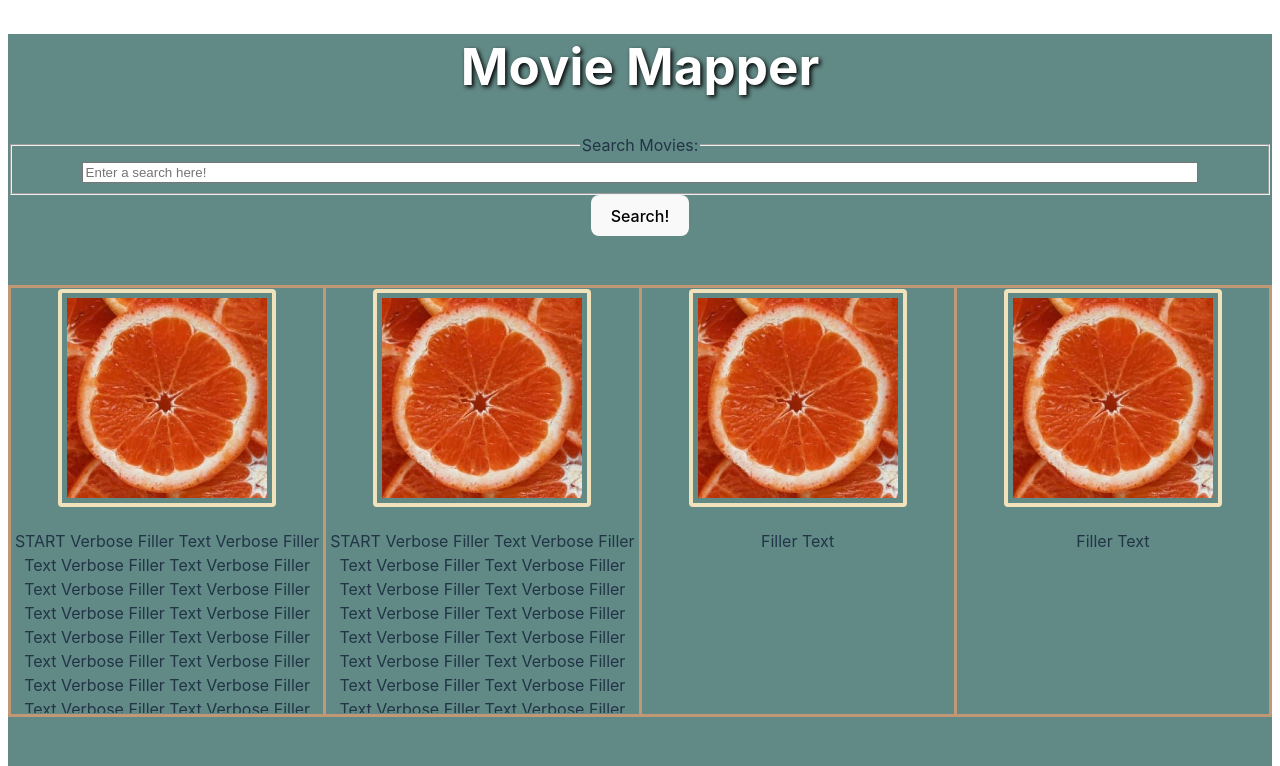
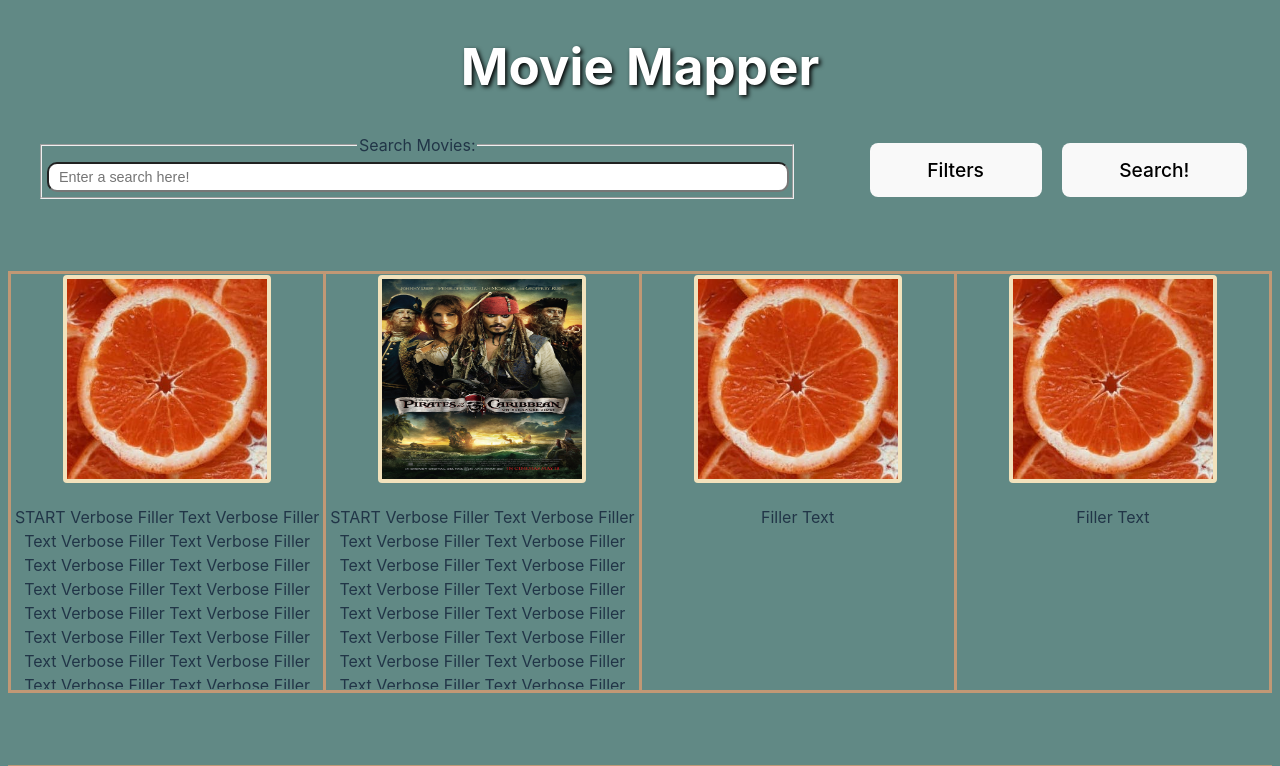
Before and after one commit to cs0320-f23/term-project-juranta-rlyang-behorne-Jokwanin, a React (Vite) app in the folder FrontEnd/: page / in a window 1280 px wide. Shown: the top 766 px of the page. Built offline with nearby package versions, Linux system fonts and the light colour scheme.

Commit message:
added images and visual features

```diff
--- a/FrontEnd/index.html
+++ b/FrontEnd/index.html
@@ -8,7 +8,8 @@
 <html lang="en">
 <head>
     <meta charset="UTF-8">
-    <title>Mock</title>
+    <title>Movie Mapper</title>
+    <link rel="Mapper icon" href="/images/MovieMapperPic.png" type="image/png">
     <link rel="stylesheet" href="src/styles/main.css" type="text/css">
 </head>
 <body>
--- a/FrontEnd/src/components/App.tsx
+++ b/FrontEnd/src/components/App.tsx
@@ -1,5 +1,5 @@
 import '../styles/App.css';
-import REPL from './SearcherParts/Searcher';
+import Searcher from './SearcherParts/Searcher';
 
 /**
  * This is the highest level component!
@@ -7,12 +7,12 @@ import REPL from './SearcherParts/Searcher';
 function App() {
   return (
     <div className="App">
-      <p className="Movie Mapper"
+      <div className="Movie Mapper"
       aria-lable = "Header for Movie Mapper"
       aria-description = "Movie Searcher">
         <h1 className="App-header"> Movie Mapper</h1>
-      </p>
-      <REPL />
+      </div>
+      <Searcher />
     </div>
   );
 }
--- a/FrontEnd/src/components/SearcherParts/MovieInput.tsx
+++ b/FrontEnd/src/components/SearcherParts/MovieInput.tsx
@@ -6,7 +6,7 @@ import { ControlledInput } from '../Helper/HelperObjects/ControlledInput';
  * Represents the input field for the Read-Eval-Print Loop (REPL) interface.
  * Allows users to input commands, execute them, and display the output.
  */
-interface REPLInputProps{
+interface MovieInputProps{
   modeB: boolean,
 
   history: Obby[], // a list of string tuples with the command/input and output (or maybe can just be string[]) to be mapped
@@ -16,7 +16,7 @@ interface REPLInputProps{
   currentFile: string[][];
 }
 
-export function REPLInput(props : REPLInputProps) {
+export function MovieInput(props : MovieInputProps) {
   // React manages state in your webapp.
 
   // Manages the contents of the input box
@@ -51,7 +51,7 @@ export function REPLInput(props : REPLInputProps) {
    * breaks down this component into smaller components
    */
   return (
-    <div className="repl-input">
+    <div className="form-container">
       {/* This is a comment within the JSX. Notice that it's a TypeScript comment wrapped in
             braces, so that React knows it should be interpreted as TypeScript */}
       {/* I opted to use this HTML tag; you don't need to. It structures multiple input fields
@@ -67,6 +67,14 @@ export function REPLInput(props : REPLInputProps) {
           onKeyDown={handleEnterKeyPress}
         />
       </fieldset>
+      <div className="button-container">
+        <button
+          aria-label="Filters Button"
+          aria-description="Click this button to show Filters"
+          onClick={() => handleSubmit(commandString)}
+        >
+          Filters
+        </button>
         <button
           aria-label="submit Button"
           aria-description="Click this button to enter Searches"
@@ -75,5 +83,7 @@ export function REPLInput(props : REPLInputProps) {
           Search!
         </button>
       </div>
+
+    </div>
   );
 }
--- a/FrontEnd/src/components/SearcherParts/SearchResults.tsx
+++ b/FrontEnd/src/components/SearcherParts/SearchResults.tsx
@@ -36,7 +36,7 @@ export function SearchResults(props: SearchResultsProps){
                 <td className='scrollable-cell'>
                 <img
                     // class="fit-picture"
-                src="..\..\images\grapefruit-slice.jpg"
+                src="..\..\images\Pirates.jpg"
                 alt="Grapefruit slice atop a pile of other slices" />
                 <div className='description-div'><p> START Verbose Filler Text
                     Verbose Filler Text Verbose Filler Text Verbose Filler Text
--- a/FrontEnd/src/components/SearcherParts/Searcher.tsx
+++ b/FrontEnd/src/components/SearcherParts/Searcher.tsx
@@ -1,6 +1,6 @@
 import { useState } from 'react';
 import '../../styles/main.css';
-import { REPLInput } from './MovieInput';
+import { MovieInput } from './MovieInput';
 import { SearchResults } from './SearchResults';
 /*
   You'll want to expand this component (and others) for the sprints! Remember
@@ -10,7 +10,7 @@ import { SearchResults } from './SearchResults';
   This is a great top level component for the REPL. It's a good idea to have organize all components in a component folder.
   You don't need to do that for this gearup.
 */
-export default function REPL() {
+export default function Searcher() {
   // A kind of shared state that holds all the commands submitted.
   const [history, setHistory] = useState<Obby[]>([])
   const [modeB, setModeB] = useState(true);
@@ -19,8 +19,8 @@ export default function REPL() {
 
   //const updateHistory
   return (
-    <div className="repl">
-      <REPLInput modeB = {modeB} history={history} setHistory={setHistory} setModeB={setModeB}
+    <div className="Searcher">
+      <MovieInput modeB = {modeB} history={history} setHistory={setHistory} setModeB={setModeB}
       setCurrentFile={setCurrentFile} currentFile={currentFile}/>
       <SearchResults results = {results}/>
     </div>
--- a/FrontEnd/src/styles/index.css
+++ b/FrontEnd/src/styles/index.css
@@ -29,18 +29,29 @@ h1 {
 }
 
 button {
+  display: inline-block;
   border-radius: 8px;
-  border: 1px solid transparent;
-  padding: 0.6em 1.2em;
-  font-size: 1em;
+  border: none;
+  padding: 0.8em 3em;
+  font-size: 1.2em;
   font-weight: 500;
   font-family: inherit;
   background-color: #1a1a1a;
   cursor: pointer;
-  transition: border-color 0.25s;
+  position: relative;
+  z-index: 1;
+  transition: .3s ease-in;
+}
+button:before,
+button:after{
+  position: absolute;
+  content: "";
+  z-index: -1;
 }
 button:hover {
-  border-color: #646cff;
+  /*border: 2px solid rgb(97, 137, 133);*/
+  color: rgb(97, 137, 133);
+  background-color: #17181c;
 }
 button:focus,
 button:focus-visible {
@@ -50,7 +61,7 @@ button:focus-visible {
 @media (prefers-color-scheme: light) {
   :root {
     color: #213547;
-    background-color: #ffffff;
+    background-color: rgb(97, 137, 133);
   }
   a:hover {
     color: #747bff;
--- a/FrontEnd/src/styles/main.css
+++ b/FrontEnd/src/styles/main.css
@@ -37,10 +37,17 @@
     margin: auto;
     height:10vh;
 }
+input:hover {
+    color:aqua;
+    box-shadow: #000000;
+}
 .repl-command-box {
-    width: 90%;
+    width: 97%;
     margin: auto;
     display: block;
+    font-size: 0.9em;
+    border-radius: 10px;
+    padding: 5px 10px;
 }
 button{
     margin: auto;
@@ -82,12 +89,33 @@ td {
     max-height: 200px;
     overflow-y: auto;
 }
-
+.button-container {
+    padding: 10px 15px;
+    display: flex;
+    /*justify-content: center;*/
+    position: absolute;
+    top: 0; /* Aligns to the top of the form-container. Adjust as needed */
+    right:0;
+    /*width: 140px;*/
+}
+.button-container button {
+    margin: 0 10px;
+}
+fieldset {
+    width: 60%;
+    margin: left;
+    padding: 5px;
+}
+.form-container {
+    position: relative;
+    padding-left: 30px;
+    /*padding-right: 150px;*/
+}
 
 img {
     border: 4px solid #F2E2BC;
     border-radius: 4px;
-    padding: 5px;
+    padding: 0px;
     width: 200px;
     max-width: 200px;
     height: 200px;
```
Also changed, not shown: FrontEnd/images/MovieMapperPic.png (added), FrontEnd/images/Pirates.jpg (added), FrontEnd/src/components/MovieInput.tsx (deleted). Lines whose indentation alone changed are shown as unchanged.
